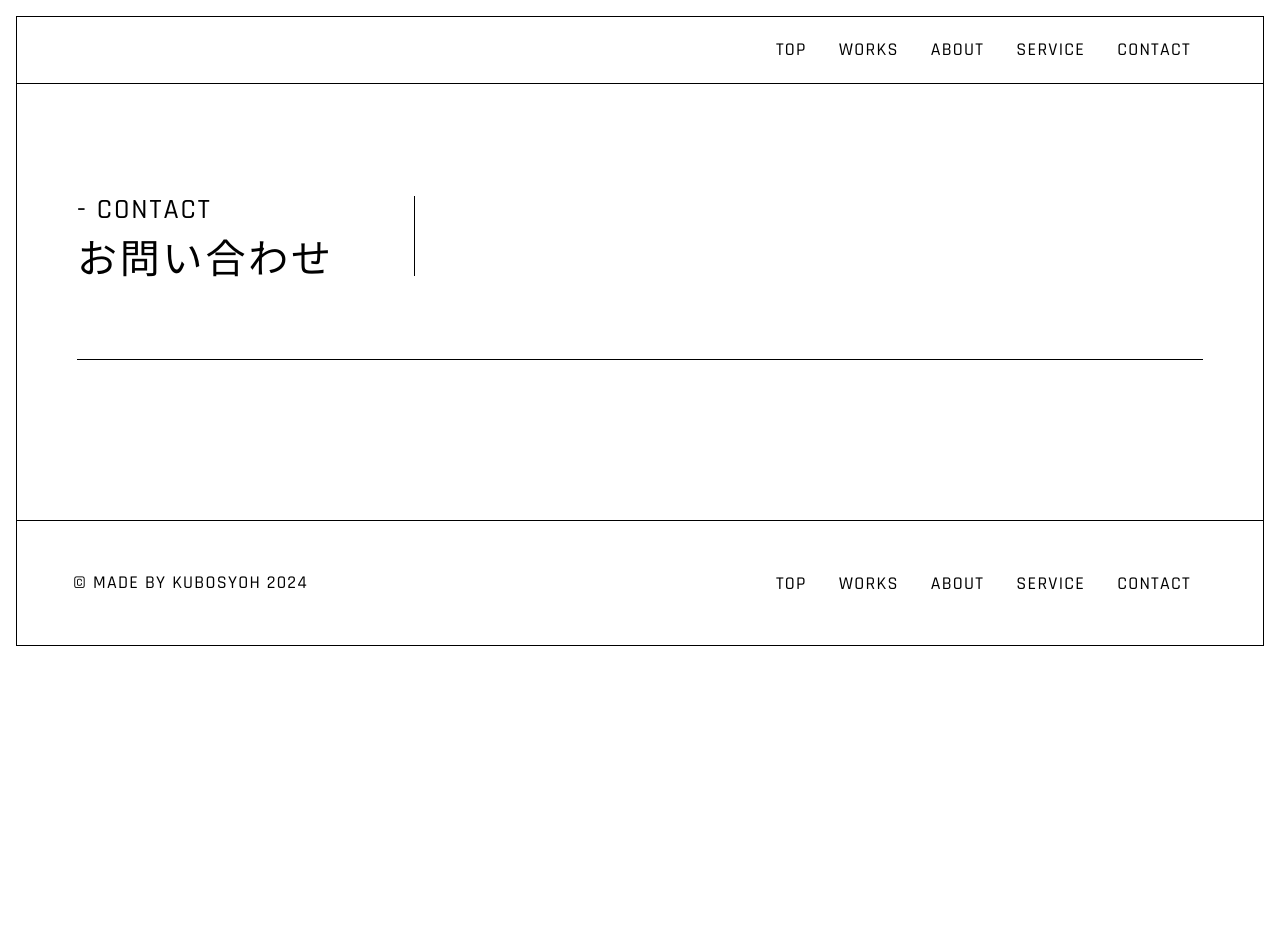
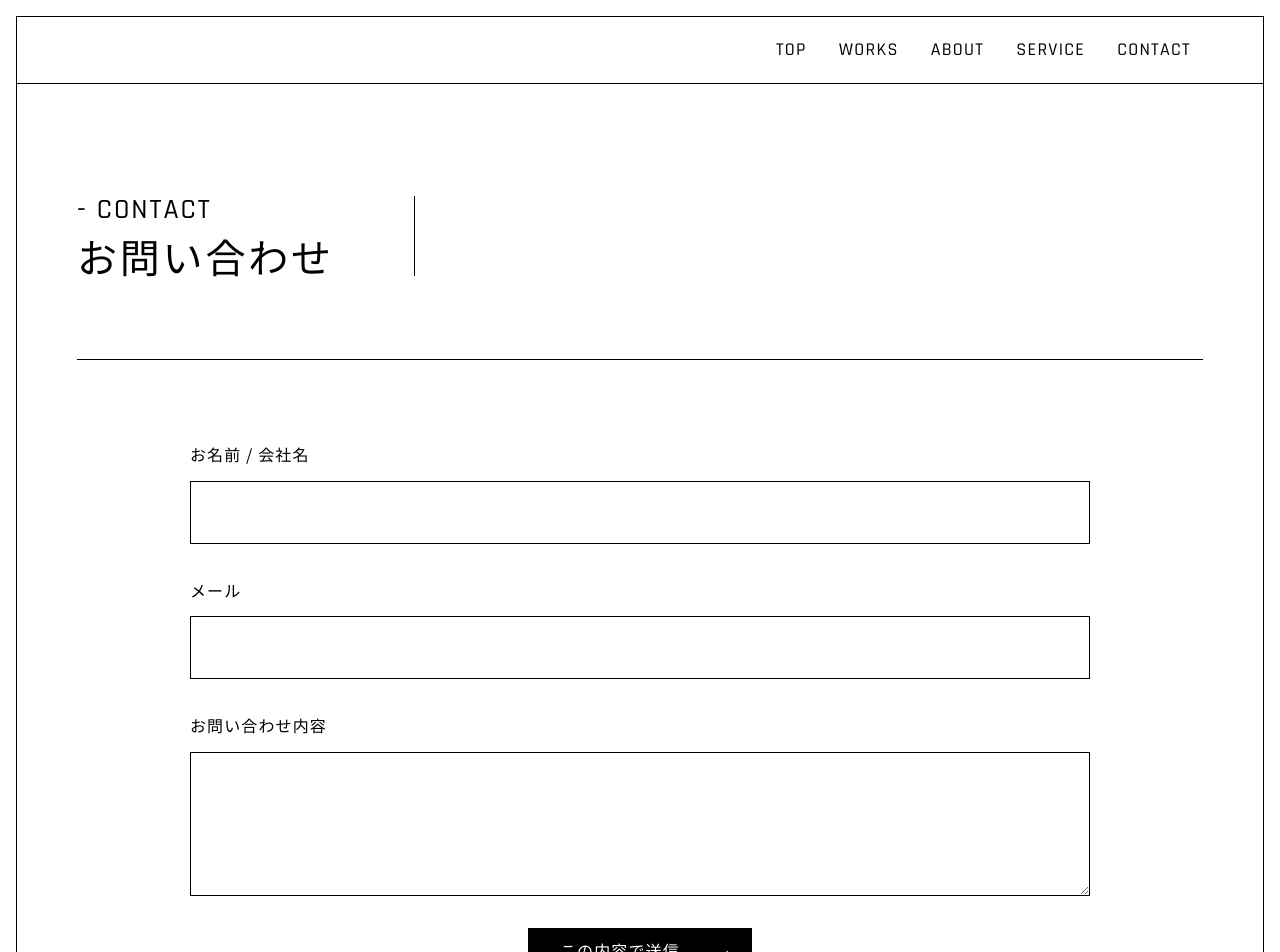
Before and after one commit to shooh25/cw_portfolio, a React (Vite) app: page /contact in a window 1280 px wide. Shown: the top 952 px of the page. Before the commit the page ends 800 px from the top, so only its background shows below. Built offline with nearby package versions, Linux system fonts and the light colour scheme; no server answers; what microcms-js-sdk would draw is missing.

Commit message:
add: contact form

```diff
--- a/package.json
+++ b/package.json
@@ -10,7 +10,9 @@
     "preview": "vite preview"
   },
   "dependencies": {
+    "@emailjs/browser": "^4.3.3",
     "@types/react-router-dom": "^5.3.3",
+    "emailjs-com": "^3.2.0",
     "microcms-js-sdk": "^3.0.0",
     "react": "^18.2.0",
     "react-anchor-link-smooth-scroll": "^1.0.12",
--- /dev/null
+++ b/src/hooks/useContactForm.ts
@@ -0,0 +1,42 @@
+import React, { useRef, useState } from "react";
+import emailjs from "@emailjs/browser";
+
+export const useContactForm = () => {
+  const form = useRef<HTMLFormElement | null>(null);
+  const [emailStatusMessage, setEmailStatusMessage] = useState<string>("");
+  const [isDisplayPopup, setIsDisplayPopup] = useState<boolean>(false);
+
+  const sendEmail = (e: React.FormEvent<HTMLFormElement>) => {
+    e.preventDefault();
+
+    if (!form.current) return;
+
+    emailjs
+      .sendForm(
+        import.meta.env.VITE_SERVICE_ID,
+        import.meta.env.VITE_TEMPLATE_ID,
+        form.current,
+        {
+          publicKey: import.meta.env.VITE_PUBLIC_KEY,
+        }
+      )
+      .then(
+        () => {
+          setEmailStatusMessage("メールが送信されました。返信をお待ち下さい。");
+          setIsDisplayPopup(true);
+        },
+        (error) => {
+          setEmailStatusMessage(
+            "メール送信時にエラーが発生しました。お手数ですが再度送信してください。"
+          );
+          setIsDisplayPopup(true);
+        }
+      );
+
+    setTimeout(() => {
+      setIsDisplayPopup(false);
+    }, 3000);
+  };
+
+  return { form, emailStatusMessage, sendEmail, isDisplayPopup };
+};
--- a/src/pages/Contact.tsx
+++ b/src/pages/Contact.tsx
@@ -1,15 +1,44 @@
-import React from 'react'
 import MainVisual from '../components/MainVisual'
+import Button from '../components/Button';
+import { useContactForm } from '../hooks/useContactForm';
 
 const Contact: React.FC = () => {
+  const { form, emailStatusMessage, sendEmail, isDisplayPopup } = useContactForm();
+
   return (
     <>
       <MainVisual title='お問い合わせ' span='- CONTACT' />
       <section className='px-5 md:px-[60px]'>
         <div className='py-[60px] md:py-[80px]'>
-
+          <div className='max-w-[900px] m-auto'>
+            <form ref={form} onSubmit={sendEmail} className='flex flex-col gap-8 items-center'>
+              <div className='flex flex-col gap-3 text05 w-full'>
+                <label>お名前 / 会社名</label>
+                <input type="text" name="user_name" className='border border-black p-4' />
+              </div>
+              <div className='flex flex-col gap-3 text05 w-full'>
+                <label>メール</label>
+                <input type="email" name="user_email" className='border border-black p-4' />
+              </div>
+              <div className='flex flex-col gap-3 text05 w-full'>
+                <label>お問い合わせ内容</label>
+                <textarea name="message" className='border border-black p-4 h-36' />
+              </div>
+              <div className='flex flex-col gap-3 text05'>
+                <Button type='submit'>この内容で送信</Button>
+              </div>
+            </form>
+          </div>
         </div>
       </section>
+
+      {isDisplayPopup && (
+        <div className='fixed bg-black bottom-8 left-1/2 transform -translate-x-1/2'>
+          <div className='relative'>
+            <p className='text05 text-white py-4 px-10'>{emailStatusMessage}</p>
+          </div>
+        </div>
+      )}
     </>
   )
 }
```
Also changed, not shown: 1 other file (tests, documents, lock files or other folders).
